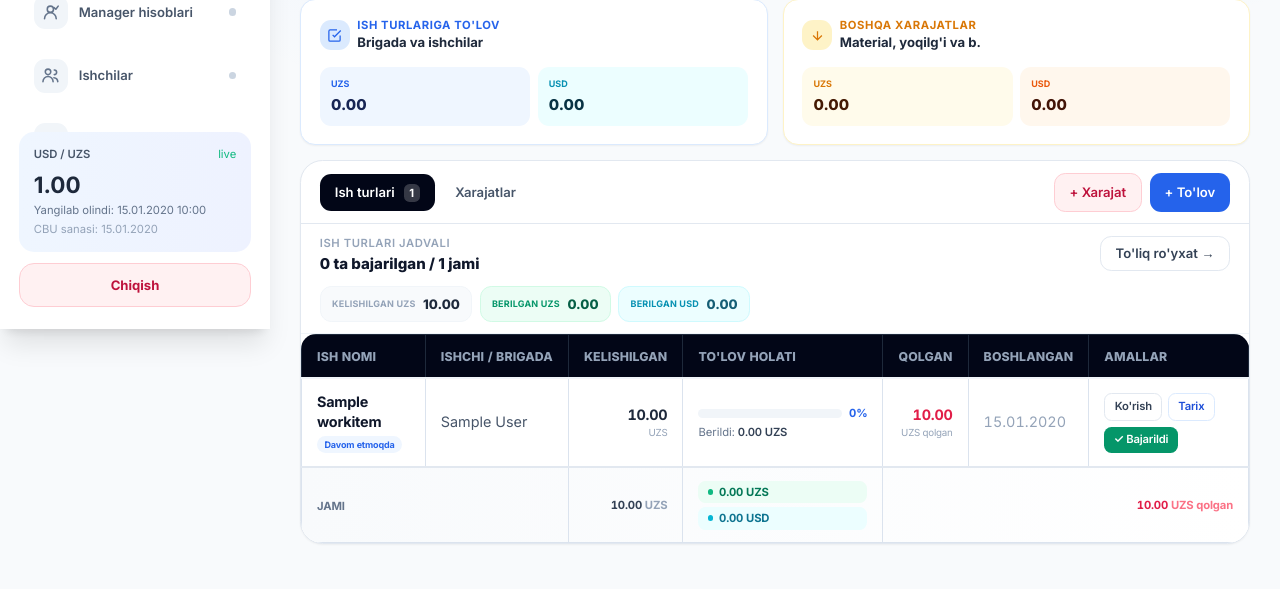
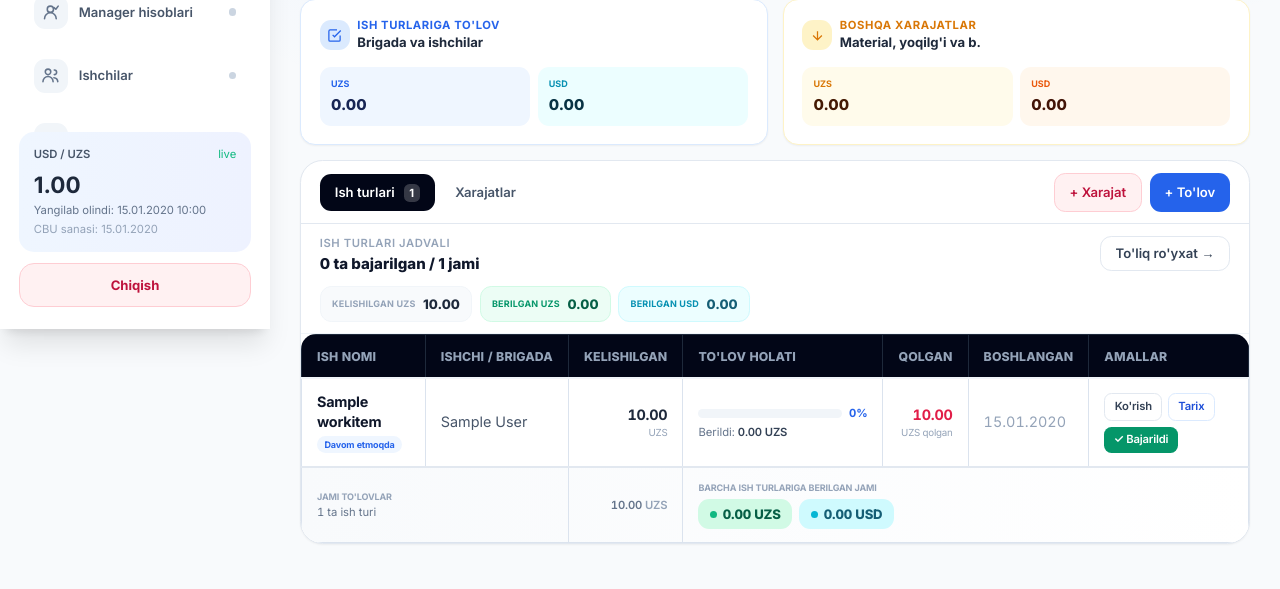
Before and after one commit to IskandarDusbekov/NMC, a Django app: page /objects/1/ in a window 1280 px wide. Shown: the part 471-1060 px from the top of the page. Run offline with Django 5.2, Linux system fonts and the light colour scheme; a user stored in the database is signed in; data comes from the database, SQL or seed files in the repository; tables that the repository leaves empty hold one stand-in row (values such as "Sample post"); data that the repository does not hold is empty; some libraries are stand-ins or nearby versions.

Commit message:
fix: jadval footer — qolgan olib tashlandi, jami berilgan UZS/USD qoldi
Co-Authored-By: Claude Sonnet 4.6 <noreply@anthropic.com>

```diff
--- a/templates/objects/object_detail.html
+++ b/templates/objects/object_detail.html
@@ -513,38 +513,30 @@
             {% if work_items %}
             <tfoot>
                 <tr class="border-t-2 border-slate-200 bg-gradient-to-r from-slate-50 to-white">
-                    <td colspan="2" class="px-5 py-3.5">
-                        <span class="text-xs font-bold uppercase tracking-wider text-slate-500">Jami</span>
+                    <td colspan="2" class="px-5 py-4">
+                        <p class="text-[0.6rem] font-bold uppercase tracking-wider text-slate-400">Jami to'lovlar</p>
+                        <p class="mt-0.5 text-xs text-slate-500">{{ work_items|length }} ta ish turi</p>
                     </td>
-                    <td class="px-5 py-3.5 text-right">
+                    <td class="px-5 py-4 text-right">
                         {% if work_items_totals.agreed_uzs > 0 %}
-                        <p class="text-xs font-bold text-slate-700">{{ work_items_totals.agreed_uzs|money }} <span class="text-slate-400">UZS</span></p>
+                        <p class="text-xs font-semibold text-slate-500">{{ work_items_totals.agreed_uzs|money }} <span class="text-slate-400">UZS</span></p>
                         {% endif %}
                         {% if work_items_totals.agreed_usd > 0 %}
-                        <p class="text-xs font-bold text-slate-700">{{ work_items_totals.agreed_usd|money }} <span class="text-slate-400">USD</span></p>
+                        <p class="text-xs font-semibold text-slate-500">{{ work_items_totals.agreed_usd|money }} <span class="text-slate-400">USD</span></p>
                         {% endif %}
                     </td>
-                    <td class="px-5 py-3.5">
-                        <div class="flex flex-col gap-1">
-                            <span class="inline-flex items-center gap-1.5 rounded-lg bg-emerald-50 px-2.5 py-1 text-xs font-bold text-emerald-700">
-                                <span class="h-1.5 w-1.5 rounded-full bg-emerald-500"></span>
+                    <td class="px-5 py-4" colspan="4">
+                        <p class="mb-1.5 text-[0.6rem] font-bold uppercase tracking-wider text-slate-400">Barcha ish turlariga berilgan jami</p>
+                        <div class="flex flex-wrap gap-2">
+                            <span class="inline-flex items-center gap-1.5 rounded-xl bg-emerald-100 px-3 py-1.5 text-sm font-extrabold text-emerald-800">
+                                <span class="h-2 w-2 rounded-full bg-emerald-500"></span>
                                 {{ work_items_totals.paid_uzs|money }} UZS
                             </span>
-                            <span class="inline-flex items-center gap-1.5 rounded-lg bg-cyan-50 px-2.5 py-1 text-xs font-bold text-cyan-700">
-                                <span class="h-1.5 w-1.5 rounded-full bg-cyan-500"></span>
+                            <span class="inline-flex items-center gap-1.5 rounded-xl bg-cyan-100 px-3 py-1.5 text-sm font-extrabold text-cyan-800">
+                                <span class="h-2 w-2 rounded-full bg-cyan-500"></span>
                                 {{ work_items_totals.paid_usd|money }} USD
                             </span>
                         </div>
-                    </td>
-                    <td colspan="3" class="px-5 py-3.5 text-right">
-                        {% with r_uzs=work_items_totals.agreed_uzs|subtract:work_items_totals.paid_uzs r_usd=work_items_totals.agreed_usd|subtract:work_items_totals.paid_usd %}
-                        {% if r_uzs > 0 %}
-                        <p class="text-xs font-bold text-rose-600">{{ r_uzs|money }} <span class="text-rose-400">UZS qolgan</span></p>
-                        {% endif %}
-                        {% if r_usd > 0 %}
-                        <p class="text-xs font-bold text-rose-600">{{ r_usd|money }} <span class="text-rose-400">USD qolgan</span></p>
-                        {% endif %}
-                        {% endwith %}
                     </td>
                 </tr>
             </tfoot>
```
